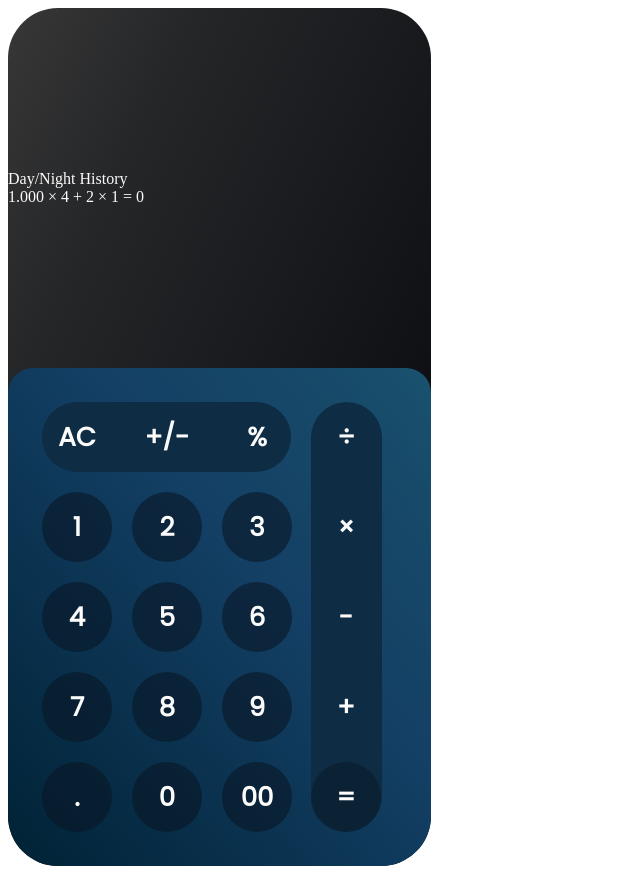
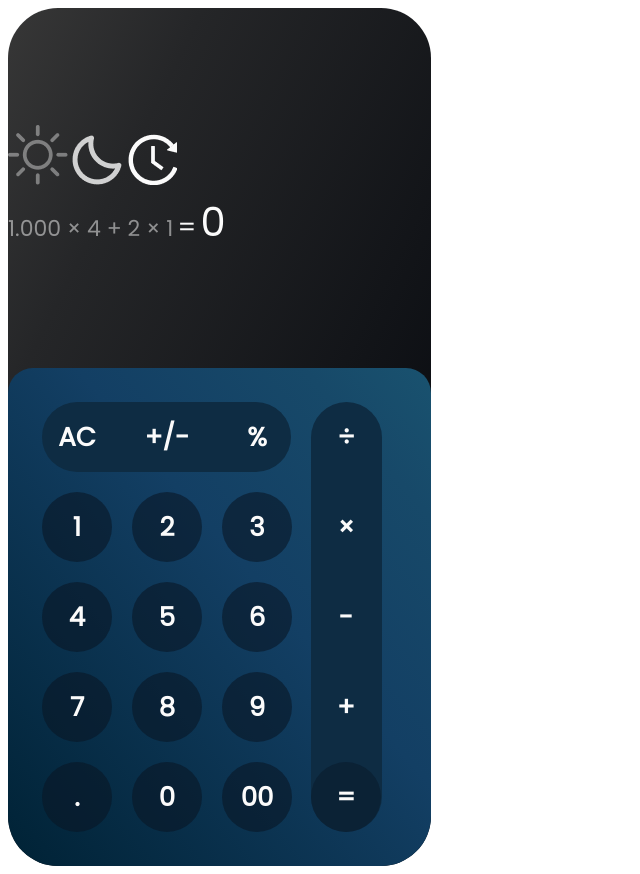
Before and after one commit to yana-bkv/calculator-js, a plain HTML site: page index.html in a window 1280 px wide. Shown: the whole page, without its empty margins (0-640 px from the left). Drawn offline with Linux system fonts and the light colour scheme; a web font is replaced by a local one.

Commit message:
calculator header: color and images

```diff
--- a/index.html
+++ b/index.html
@@ -19,13 +19,13 @@
   <main>
     <div class="calculator-display">
       <div class="calculator-display__header">
-        <span>Day/Night</span>
-        <span>History</span>
+        <span><img src="images/sun.png" alt="Sun"> <img src="images/moon.png" alt="Moon"></span>
+        <span><img src="images/history.png" alt="History"></span>
       </div>
       <div class="calculator-display__content">
-        <span>1.000 × 4 + 2 × 1</span>
-        <span>=</span>
-        <output id="display" aria-live="polite">0</output>
+        <span class="calculator-display__input">1.000 × 4 + 2 × 1</span>
+        <span class="calculator-display__equal-sign">=</span>
+        <output class="calculator-display__result" aria-live="polite">0</output>
       </div>
     </div>
     <div class="calculator-grid">
--- a/styles/base.css
+++ b/styles/base.css
@@ -5,4 +5,6 @@ main {
 
     background: var(--bg);
     color: var(--text);
+
+    font-family: "Poppins", sans-serif;
 }
--- a/styles/calculator.css
+++ b/styles/calculator.css
@@ -0,0 +1,16 @@
+.calculator-display {
+
+}
+
+.calculator-display__input {
+    font-size: 22px;
+    color: rgba(251, 251, 251, 0.5);
+}
+
+.calculator-display__equal-sign {
+    font-size: 26px;
+}
+
+.calculator-display__result {
+    font-size: 40px;
+}
--- a/styles/theme-dark.css
+++ b/styles/theme-dark.css
@@ -6,8 +6,6 @@
             #000309 100%
     );
     --text: #FBFBFB;
-
-
 
     --buttons-bg: linear-gradient(
             to top right,
```
Also changed, not shown: images/history.png (added), images/moon.png (added), images/sun.png (added).
